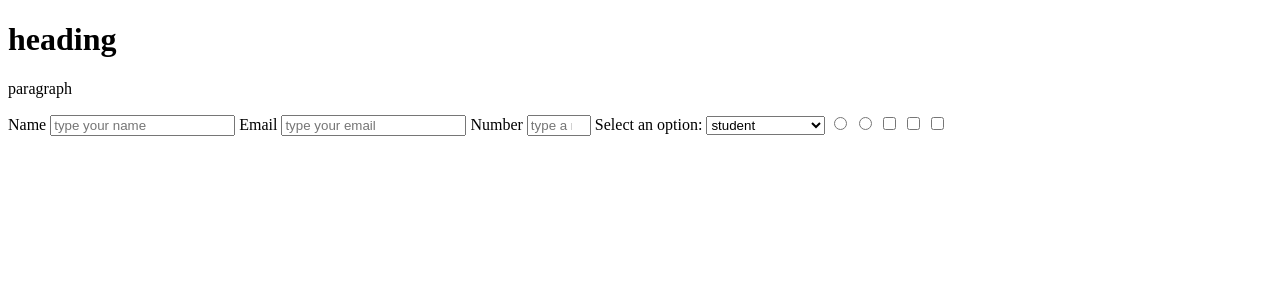
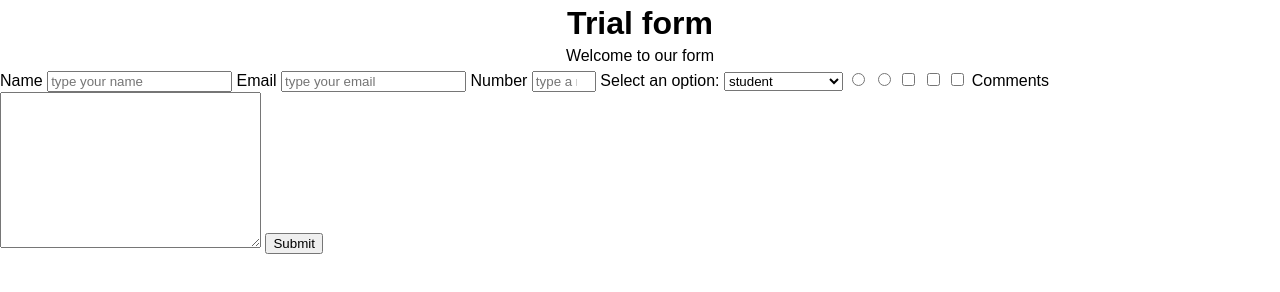
Before and after one commit to Dreckor/microverse_trial, a plain HTML site: page index.html in a window 1280 px wide. Drawn offline with Linux system fonts and the light colour scheme.

Commit message:
15 and 16 steps

```diff
--- a/css/style.css
+++ b/css/style.css
@@ -0,0 +1,17 @@
+body {
+    font-family: Arial, sans-serif;
+    margin: 0;
+    padding: 0;
+}
+
+#title{
+    text-align: center;
+    font-size: 40hw;
+    margin: 5px;
+}
+
+#description{
+    text-align: center;
+    font-size: 20hw;
+    margin: 5px;
+}
--- a/index.html
+++ b/index.html
@@ -9,8 +9,8 @@
   <body>
     <script src="https://cdn.freecodecamp.org/testable-projects-fcc/v1/bundle.js"></script>
 
-    <h1 id="title">heading</h1>
-    <p id="description">paragraph</p>
+    <h1 id="title">Trial form</h1>
+    <p id="description">Welcome to our form</p>
 
     <form action="" id="survey-form">
       <label for="name" id="name-label">Name</label>
@@ -41,6 +41,10 @@
       <input type="checkbox" value="10" />
       <input type="checkbox" value="20" />
       <input type="checkbox" value="25" />
+
+      <label for="comments">Comments</label>
+      <textarea name="comments" id="comments" cols="30" rows="10"></textarea>
+      <button id="submit" type="submit">Submit</button>
     </form>
     <script src="js/index.js"></script>
   </body>
```
